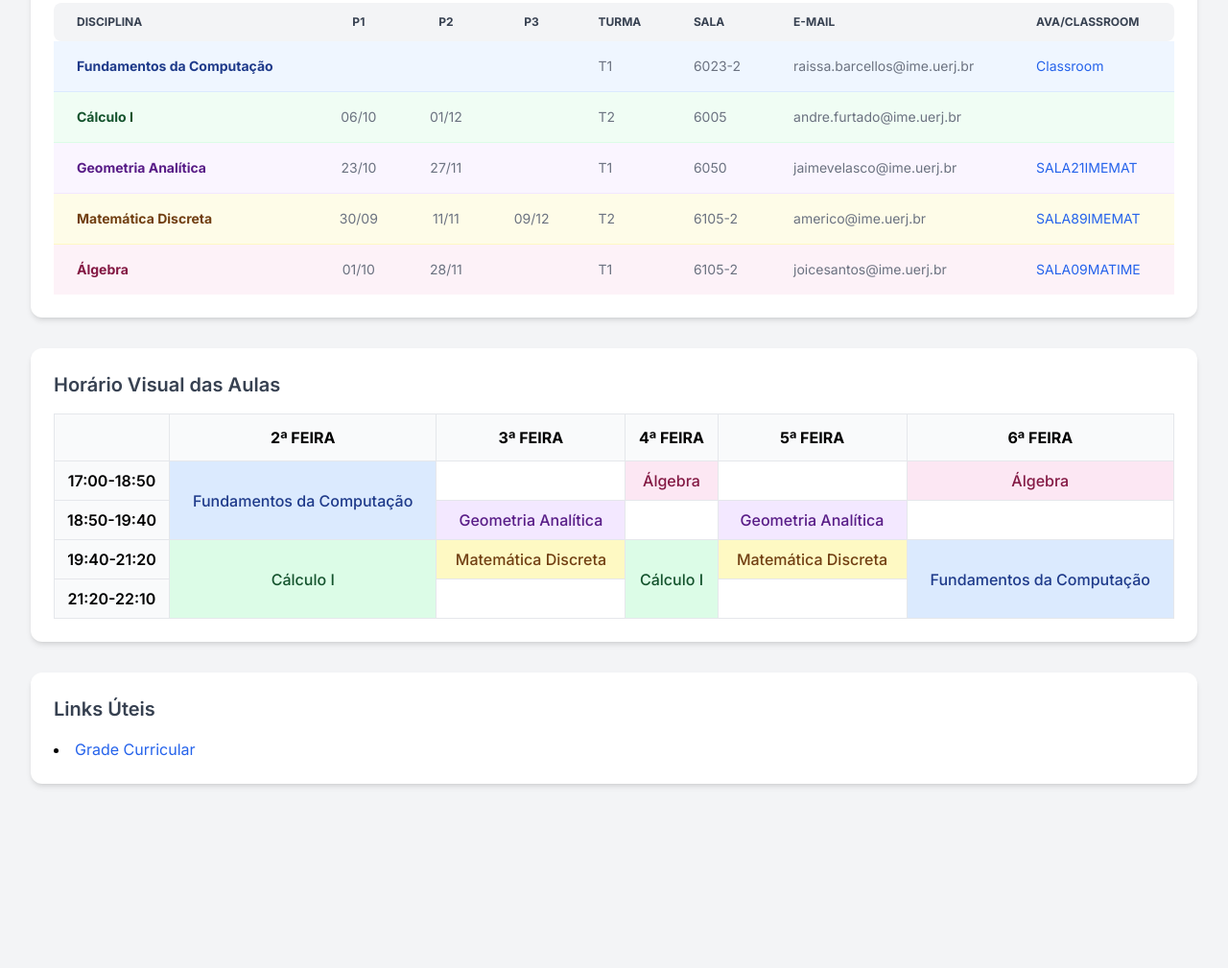
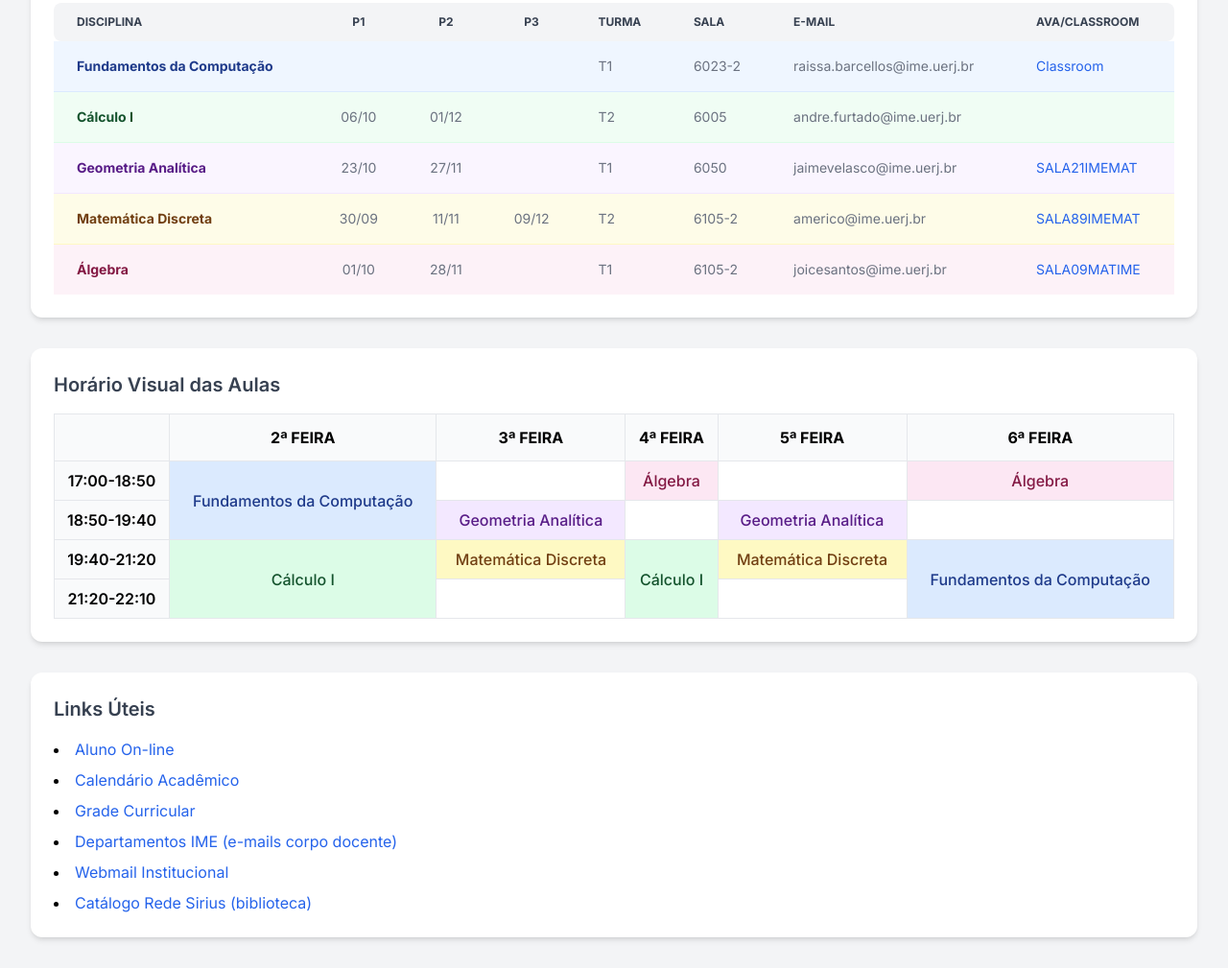
Before and after one commit to Guilherme-CCOMP/Painel-de-Infos-de-CCOMP, a plain HTML site: page index.html in a window 1280 px wide. Shown: the part 197-1206 px from the top of the page at 96% size. Before the commit the page ends 1046 px from the top, so only its background shows below. Drawn offline with nearby package versions, Linux system fonts and the light colour scheme.

Commit message:
Links ùteis adicionados e ordenados por importância.

```diff
--- a/index.html
+++ b/index.html
@@ -176,7 +176,22 @@
             <h2 class="text-xl font-semibold text-gray-700 mb-4">Links Úteis</h2>
             <ul class="list-disc list-inside space-y-2">
                 <li>
+                    <a href="https://www.alunoonline.uerj.br/requisicaoaluno/" target="_blank" rel="noopener noreferrer" class="text-blue-600 hover:underline">Aluno On-line</a>
+                </li>
+                <li>
+                    <a href="https://www.daa.uerj.br/calendario-academico" target="_blank" rel="noopener noreferrer" class="text-blue-600 hover:underline">Calendário Acadêmico</a>
+                </li>
+                <li>
                     <a href="https://www.ime.uerj.br/wp-content/uploads/2022/06/ciencia_da_computacao.pdf" target="_blank" rel="noopener noreferrer" class="text-blue-600 hover:underline">Grade Curricular</a>
+                </li>
+                <li>
+                    <a href="https://www.ime.uerj.br/departamentos/" target="_blank" rel="noopener noreferrer" class="text-blue-600 hover:underline">Departamentos IME (e-mails corpo docente)</a>
+                </li>
+                <li>
+                    <a href="https://webmail.uerj.br/SOGo/so/feitosa.guilherme_1@graduacao.uerj.br/Mail/view#!/Mail/0/INBOX" target="_blank" rel="noopener noreferrer" class="text-blue-600 hover:underline">Webmail Institucional</a>
+                </li>
+                <li>
+                    <a href="https://catalogo-redesirius.uerj.br/Terminalweb" target="_blank" rel="noopener noreferrer" class="text-blue-600 hover:underline">Catálogo Rede Sirius (biblioteca)</a>
                 </li>
             </ul>
         </div>
```
